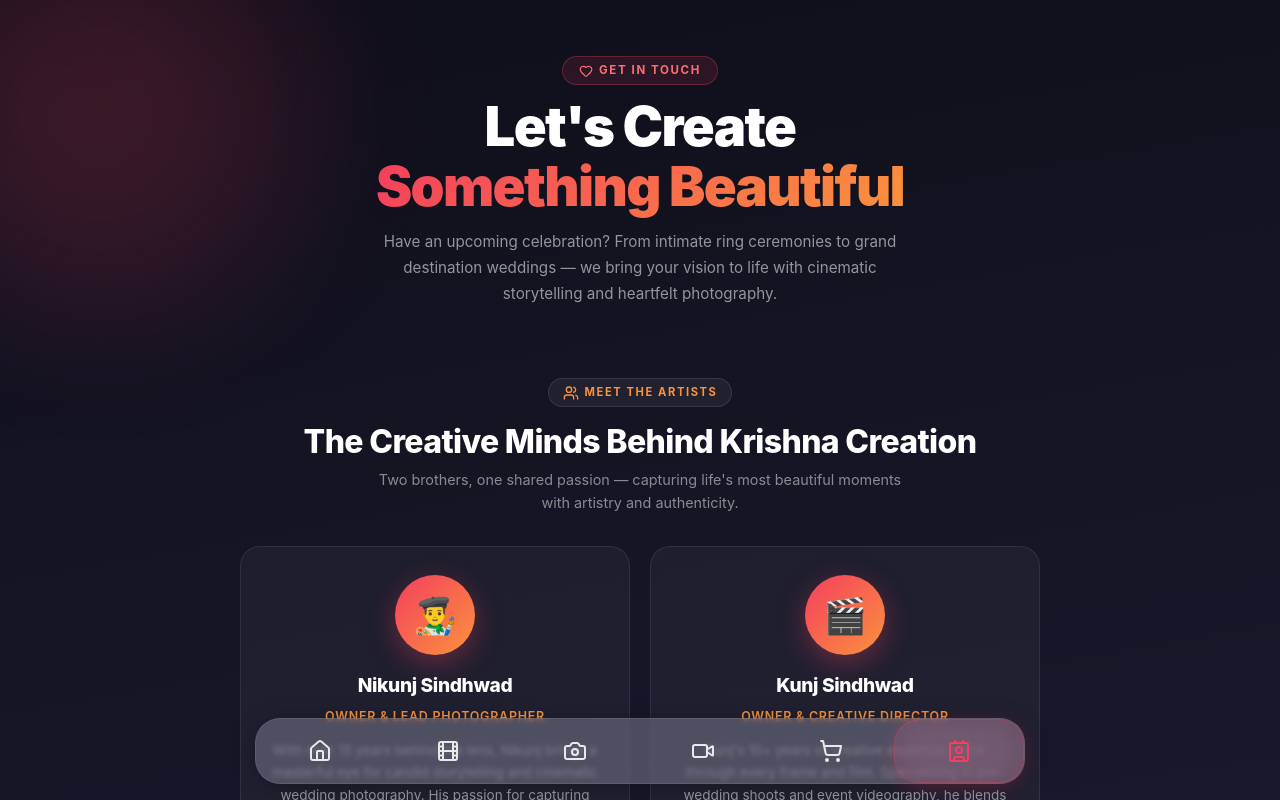
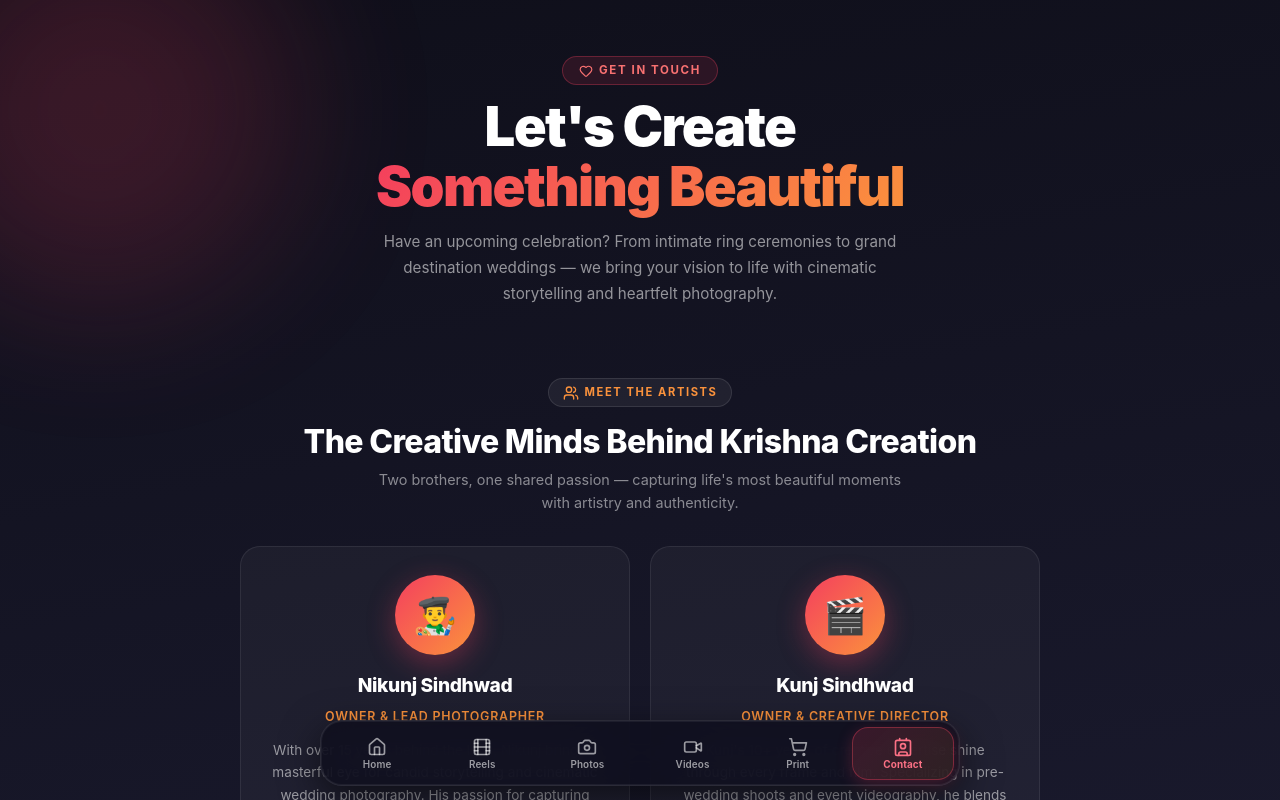
Before and after one commit to viku53/krishna_creation_web, a React (Vite) app: page /contact in a window 1280 px wide. Shown: the top 800 px of the page. Built offline with nearby package versions, Linux system fonts and the light colour scheme; no server answers.

Commit message:
design change for bottom nav

```diff
--- a/src/App.tsx
+++ b/src/App.tsx
@@ -64,7 +64,7 @@ export function AppContent({ routes = defaultRoutes }: { routes?: RouteComponent
   };
 
   return (
-    <div className="min-h-screen w-full overflow-x-clip bg-cream flex flex-col pb-16">
+    <div className="min-h-screen w-full overflow-x-clip app-shell flex flex-col">
       <AnalyticsHead />
       <main className="flex-1 min-w-0 w-full">
         <Suspense fallback={<PageLoader />}>
--- a/src/components/BottomNav.tsx
+++ b/src/components/BottomNav.tsx
@@ -13,24 +13,46 @@ const navLinks = [
 interface BottomNavProps {
   scrollToTop: () => void;
 }
+
+/** Highlight matching top-level tab including product, checkout, and track-order sub-routes. */
+function isRouteActive(pathname: string, to: string): boolean {
+  if (to === '/') return pathname === '/';
+  if (to === '/instant-printing') {
+    return (
+      pathname === '/instant-printing' ||
+      pathname.startsWith('/instant-printing/') ||
+      pathname === '/checkout' ||
+      pathname === '/track-order'
+    );
+  }
+  return pathname === to || pathname.startsWith(`${to}/`);
+}
+
 function BottomNav({ scrollToTop }: BottomNavProps) {
   const location = useLocation();
   return (
-    <nav className="nav--fixed">
-      {navLinks.map(link => (
+    <nav className="nav--fixed" aria-label="Main navigation">
+      {navLinks.map(link => {
+        const isActive = isRouteActive(location.pathname, link.to);
+        return (
           <Link
             key={link.to}
             to={link.to}
             aria-label={link.label}
-          onClick={() => { trackBottomNavClick(link.label); setTimeout(scrollToTop, 100); }}
-          className={`group flex flex-col items-center justify-center flex-1 nav--item ${location.pathname === link.to ? 'nav--item__active' : 'text-gray-500 hover:text-rose-400'} transition-all`}
+            aria-current={isActive ? 'page' : undefined}
+            onClick={() => {
+              trackBottomNavClick(link.label);
+              setTimeout(scrollToTop, 100);
+            }}
+            className={`nav--item ${isActive ? 'nav--item__active' : ''}`}
           >
-          {link.icon}
-          <span className="nav--text hidden group-hover:block">{link.label}</span>
+            <span className="nav--icon">{link.icon}</span>
+            <span className="nav--text">{link.label}</span>
           </Link>
-      ))}
+        );
+      })}
     </nav>
   );
-};
+}
 
 export default BottomNav;
```
Also changed, not shown: src/App.css, 1 other file (tests, documents, lock files or other folders). Lines whose indentation alone changed are shown as unchanged.
